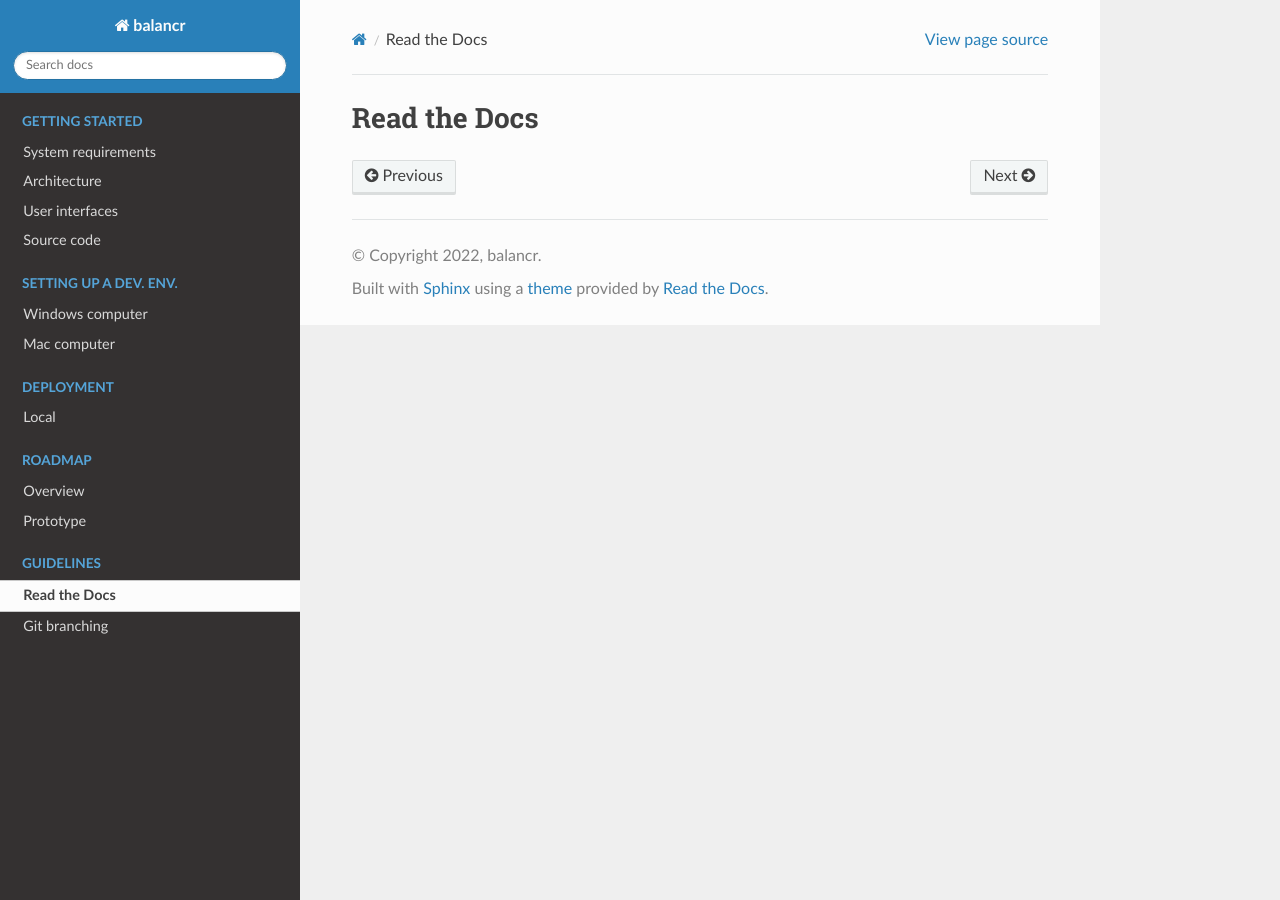
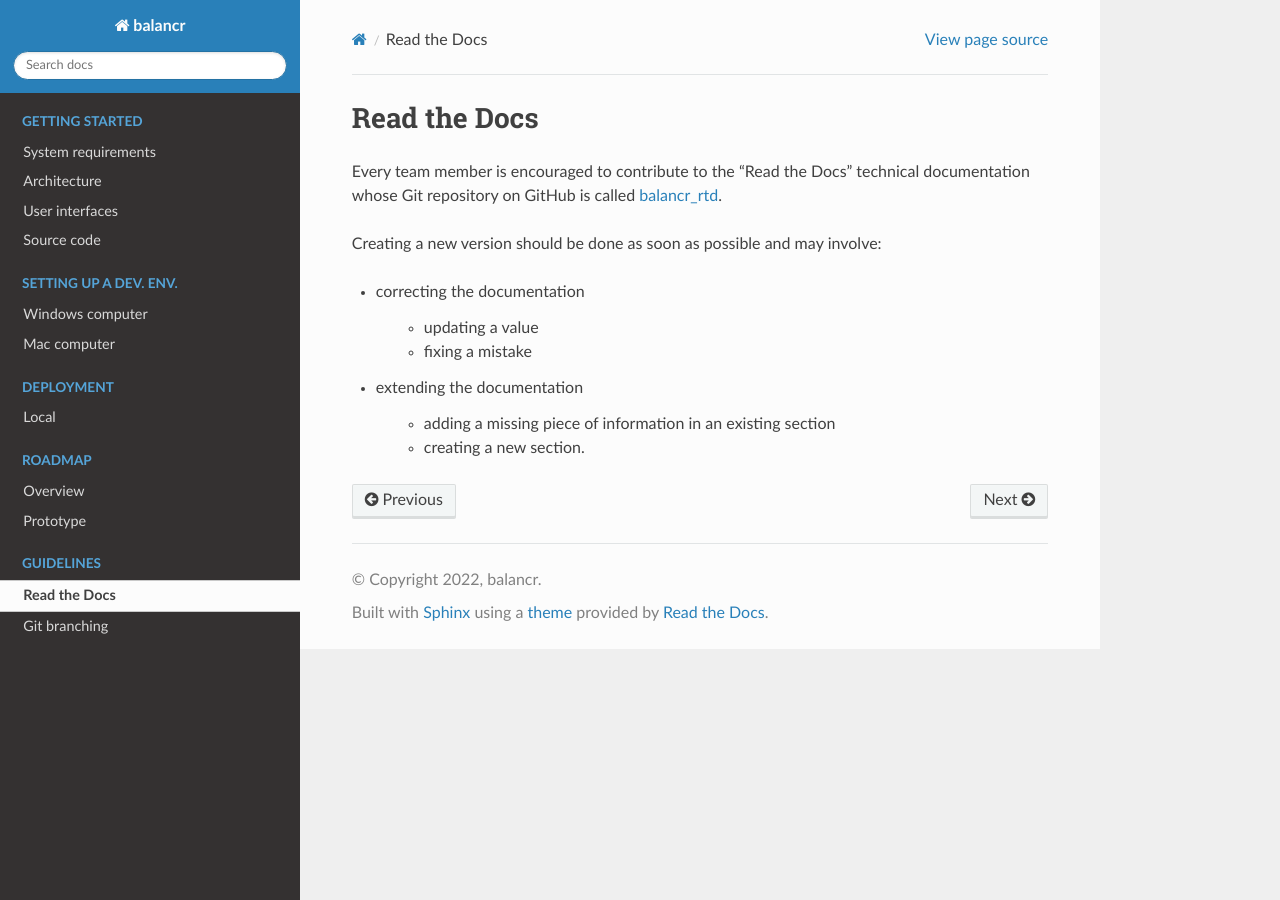
Before and after one commit to swissbalancr/balancr_rtd, a Sphinx documentation site: the page built from source/guidelines/readthedocs.rst, in a window 1280 px wide. Built offline with Sphinx 7.4.7 and the Read the Docs theme 2.0.0, drawn with Linux system fonts in a browser that asks for light colours.

Commit message:
Updated Read the Docs

```diff
--- a/source/guidelines/readthedocs.rst
+++ b/source/guidelines/readthedocs.rst
@@ -1,3 +1,18 @@
 =============
 Read the Docs
 =============
+
+Every team member is encouraged to contribute to the "Read the Docs" technical documentation whose Git repository on GitHub is called `balancr_rtd <https://github.com/swissbalancr/balancr_rtd>`_.
+
+Creating a new version should be done as soon as possible and may involve:
+
+- correcting the documentation
+
+    - updating a value
+    - fixing a mistake
+
+
+- extending the documentation
+
+    - adding a missing piece of information in an existing section
+    - creating a new section.
```
